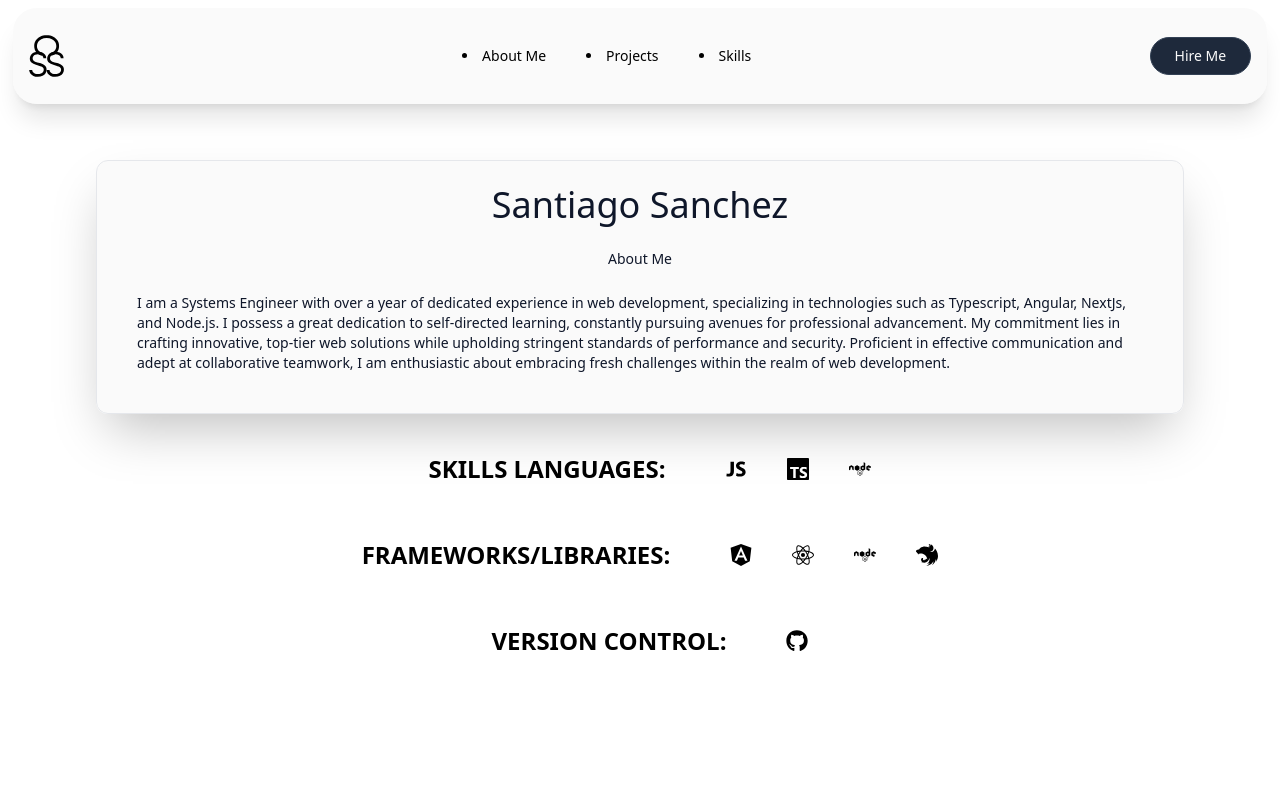
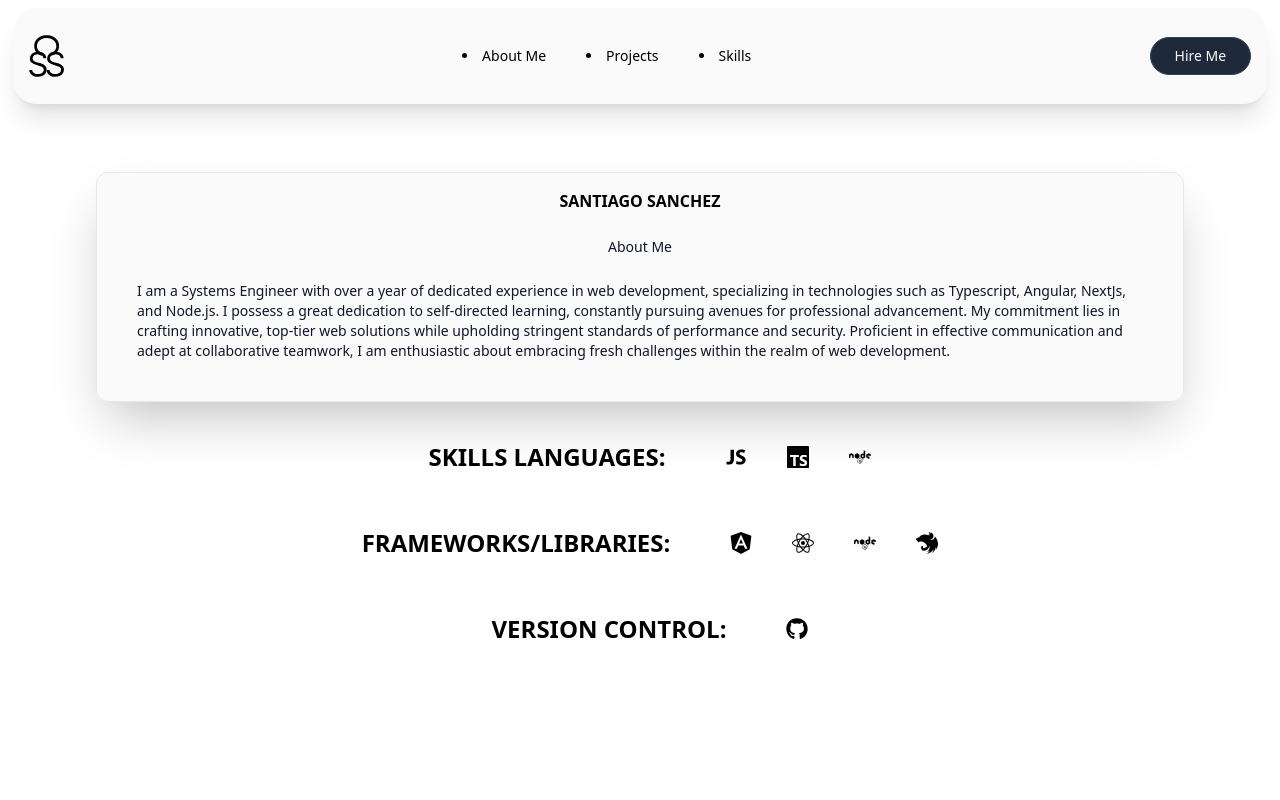
Before and after one commit to santiagoSS99/Portfolio_NextJs, a Next.js app: page / in a window 1280 px wide. Shown: the top 800 px of the page. Built offline with nearby package versions, Linux system fonts and the light colour scheme.

Commit message:
Improving performance 35 to 70 :)

```diff
--- a/src/app/global.css
+++ b/src/app/global.css
@@ -23,6 +23,6 @@
 }
 
 .center-ultrasm{
-    margin: 0 50%;
+    margin: 12px 50%;
     text-align-last: center;
 }
--- /dev/null
+++ b/src/components/AboutMe.tsx
@@ -0,0 +1,37 @@
+import { motion } from "framer-motion";
+
+import "../app/global.css";
+
+interface AboutMeComponentProps {
+  username: string;
+  about: string;
+  children: React.ReactNode;
+}
+
+export function AboutMeSection({ username, about, children }: AboutMeComponentProps) {
+  return (
+    <>
+      <article className="overflow-x-hidden w-[85%] rounded-xl backdrop-blur border bg-softwhite shadow-2xl justify-center max-h-[90vh] max-sm:h-[32%] overflow-auto box-border scroll-m-3">
+        <section>
+          <motion.h2
+            whileHover={{ scale: 1.2 }}
+            transition={{ ease: "easeOut" }}
+            className="flex justify-center max-sm:text-5xl mt-4 font-black uppercase"
+          >
+            {username}
+          </motion.h2>
+        </section>
+        <section>
+          <p className="text-slate-900 dark:text-slate-900 mt-6 text-sm flex justify-center max-sm:mt-4 max-sm:flex max-sm:justify-center">
+            {about}
+          </p>
+        </section>
+        <section>
+          <h1 className="text-slate-900 dark:text-slate-900 mt-6 text-sm m-10 max-sm:my-3">
+            {children}
+          </h1>
+        </section>
+      </article>
+    </>
+  );
+}
--- a/src/components/Hero.tsx
+++ b/src/components/Hero.tsx
@@ -1,12 +1,15 @@
 "use client";
 
-import "../app/global.css";
 import { motion } from "framer-motion";
 import { Button } from "./Button";
+// import { SkillComponent } from "./SkillsComponent";
+// import { AboutMeSection } from "./AboutMe";
+
+import { SkillComponent, AboutMeSection } from "./index";
 
 import { IoLogoJavascript } from "react-icons/io";
 import { SiTypescript, SiAngular, SiReact, SiNestjs } from "react-icons/si";
-import { FaNode, FaGithub  } from "react-icons/fa";
+import { FaNode, FaGithub } from "react-icons/fa";
 
 const Hero = () => {
   return (
@@ -19,22 +22,11 @@ const Hero = () => {
         >
           Santiago Sanchez
         </motion.h2>
-          <span className="w-[75%] flex justify-end mt-3">See More</span>
+        <SeeMoreLink />
       </article>
       <article className="max-sm:hidden flex top flex-col items-center center justify-center h-screen max-sm:mt-10 mt-4">
         <div />
-        <section className="overflow-x-hidden w-[85%] rounded-xl backdrop-blur border bg-softwhite shadow-2xl justify-center max-h-[90vh] max-sm:h-[32%] overflow-auto box-border scroll-m-3">
-          <motion.h2
-            whileHover={{ scale: 1.2 }}
-            transition={{ ease: "easeOut" }}
-            className="text-slate-900 dark:text-slate-900 text-4xl flex justify-center max-sm:text-md mt-6 max-sm:flex max-sm:justify-center max-sm:text-[30px]"
-          >
-            Santiago Sanchez
-          </motion.h2>
-          <p className="text-slate-900 dark:text-slate-900 mt-6 text-sm flex justify-center max-sm:mt-4 max-sm:flex max-sm:justify-center">
-            About Me
-          </p>
-          <h1 className="text-slate-900 dark:text-slate-900 mt-6 text-sm m-10 max-sm:my-3">
+        <AboutMeSection username="Santiago Sanchez" about="About Me">
           I am a Systems Engineer with over a year of dedicated experience in
           web development, specializing in technologies such as Typescript,
           Angular, NextJs, and Node.js. I possess a great dedication to
@@ -44,51 +36,30 @@ const Hero = () => {
           security. Proficient in effective communication and adept at
           collaborative teamwork, I am enthusiastic about embracing fresh
           challenges within the realm of web development.
-          </h1>
-        </section>
-        <article className="mt-6 sm:flex">
-          <section className="flex items-center justify-center">
-            <h1 className="text-2xl max-sm:text-sm uppercase font-bold	flex mx-10 items-center">
-              Skills languages:
-            </h1>
-          </section>
-          <section className="flex justify-center items-center max-sm:flex-wrap">
+        </AboutMeSection>
+        <SkillComponent skillTitle="Skills Languages:">
           <IoLogoJavascript size={22} style={{ margin: "20px" }} />
           <SiTypescript size={22} style={{ margin: "20px" }} />
           <FaNode size={22} style={{ margin: "20px" }} />
-          </section>
-        </article>
-        <article className="mt-6 sm:flex">
-          <section className="flex items-center justify-center">
-            <h1 className="text-2xl max-sm:text-sm uppercase font-bold	flex mx-10 items-center">
-              Frameworks/Libraries:
-            </h1>
-          </section>
-          <section className="flex justify-center items-center max-sm:flex-wrap">
+        </SkillComponent>
+        <SkillComponent skillTitle="Frameworks/Libraries:">
           <SiAngular size={22} style={{ margin: "20px" }} />
           <SiReact size={22} style={{ margin: "20px" }} />
           <FaNode size={22} style={{ margin: "20px" }} />
           <SiNestjs size={22} style={{ margin: "20px" }} />
-          </section>
-        </article>
-        <article className="mt-6 sm:flex">
-          <section className="flex items-center justify-center">
-            <h1 className="text-2xl max-sm:text-sm uppercase font-bold	flex mx-10 items-center">
-              Version Control:
-            </h1>
-          </section>
-          <section className="flex justify-center items-center max-sm:flex-wrap">
+        </SkillComponent>
+        <SkillComponent skillTitle="Version Control:">
           <FaGithub size={22} style={{ margin: "20px" }} />
-          </section>
-        </article>
-          {/* <section className="w-[80%] top-20 flex justify-center flex-wrap">
-            <Button buttonName={"Play BlackJack Game"} />
-            <Button buttonName={"Button 2"} />
-            <Button buttonName={"Button 3"} />
-          </section> */}
+        </SkillComponent>
       </article>
     </>
   );
 };
 
+const SeeMoreLink = () => (
+  <span className="flex justify-end mt-2">
+    <a href="">See More</a>
+  </span>
+);
+
 export default Hero;
--- /dev/null
+++ b/src/components/SkillsComponent.tsx
@@ -0,0 +1,21 @@
+interface SkillComponentProps {
+  skillTitle: string;
+  children: React.ReactNode;
+}
+
+export function SkillComponent({ skillTitle, children }: SkillComponentProps) {
+  return (
+    <>
+      <article className="mt-6 sm:flex">
+        <section className='flex items-center justify-center'>
+          <h1 className="text-2xl max-sm:text-sm uppercase font-bold flex mx-10 items-center">
+            {skillTitle}
+          </h1>
+        </section>
+        <section className="flex justify-center items-center max-sm:flex-wrap">
+          <article className="sm:flex">{children}</article>
+        </section>
+      </article>
+    </>
+  );
+}
--- /dev/null
+++ b/src/components/index.js
@@ -0,0 +1,3 @@
+
+export {AboutMeSection} from './AboutMe'
+export {SkillComponent} from './SkillsComponent'
```
Lines whose indentation alone changed are shown as unchanged.
